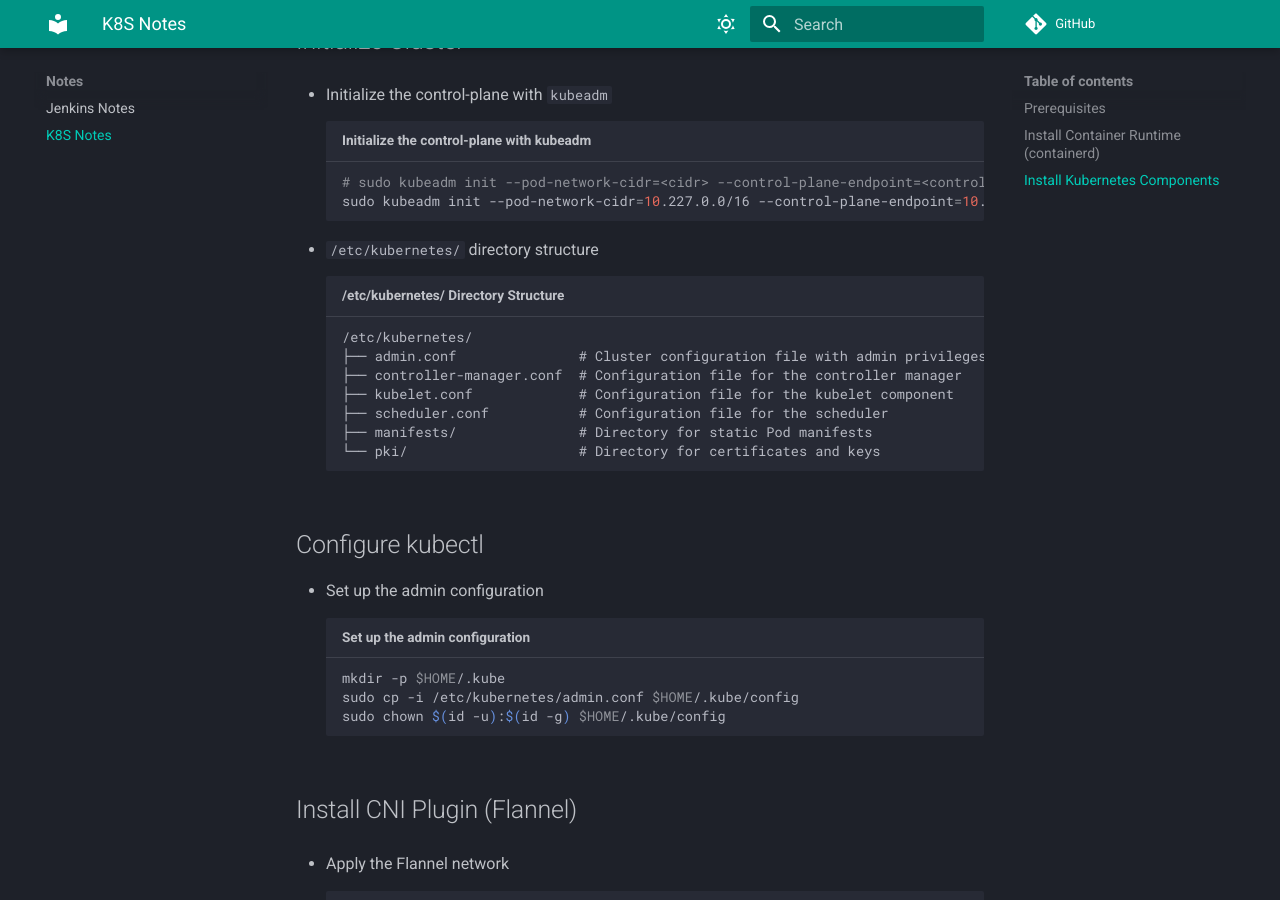
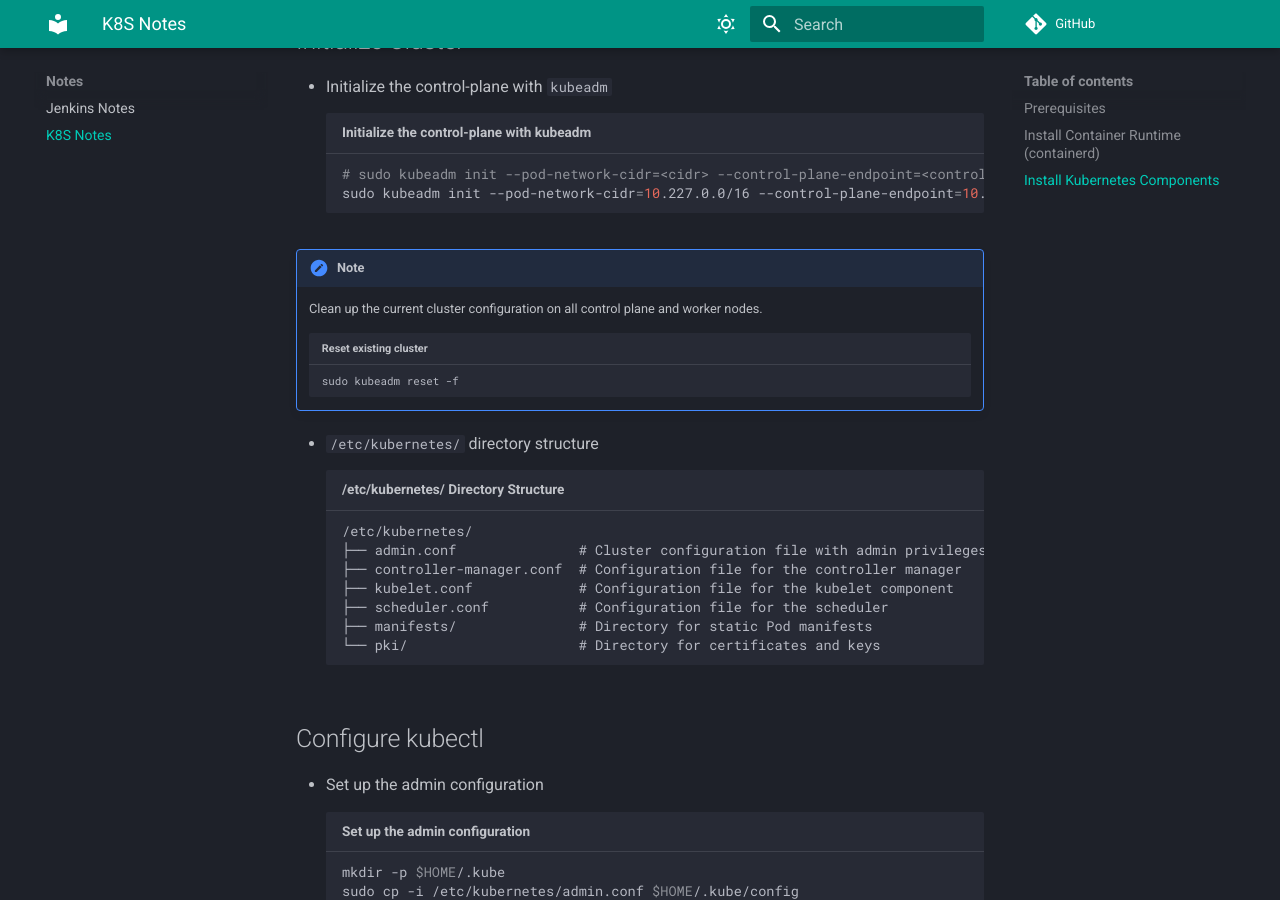
Before and after one commit to zhouushe/notes, an MkDocs documentation site: the page built from docs/k8s.md, in a window 1280 px wide and 900 px high, scrolled down 2780 px. Built offline with MkDocs 1.6.1 and Material for MkDocs 9.7.7, drawn with Linux system fonts in a browser that asks for light colours; comment, search, counter and statistics services are not loaded.

Commit message:
Update k8s.md

````diff
--- a/docs/k8s.md
+++ b/docs/k8s.md
@@ -92,7 +92,11 @@ hostnamectl set-hostname ""
 # sudo kubeadm init --pod-network-cidr=<cidr> --control-plane-endpoint=<control-plane-ip>
 sudo kubeadm init --pod-network-cidr=10.227.0.0/16 --control-plane-endpoint=10.227.224.235
 ```
-
+!!! note
+    Clean up the current cluster configuration on all control plane and worker nodes.
+    ```bash title="Reset existing cluster"
+    sudo kubeadm reset -f
+    ```
 - `/etc/kubernetes/` directory structure
 ```text title="/etc/kubernetes/ Directory Structure"
 /etc/kubernetes/
````
